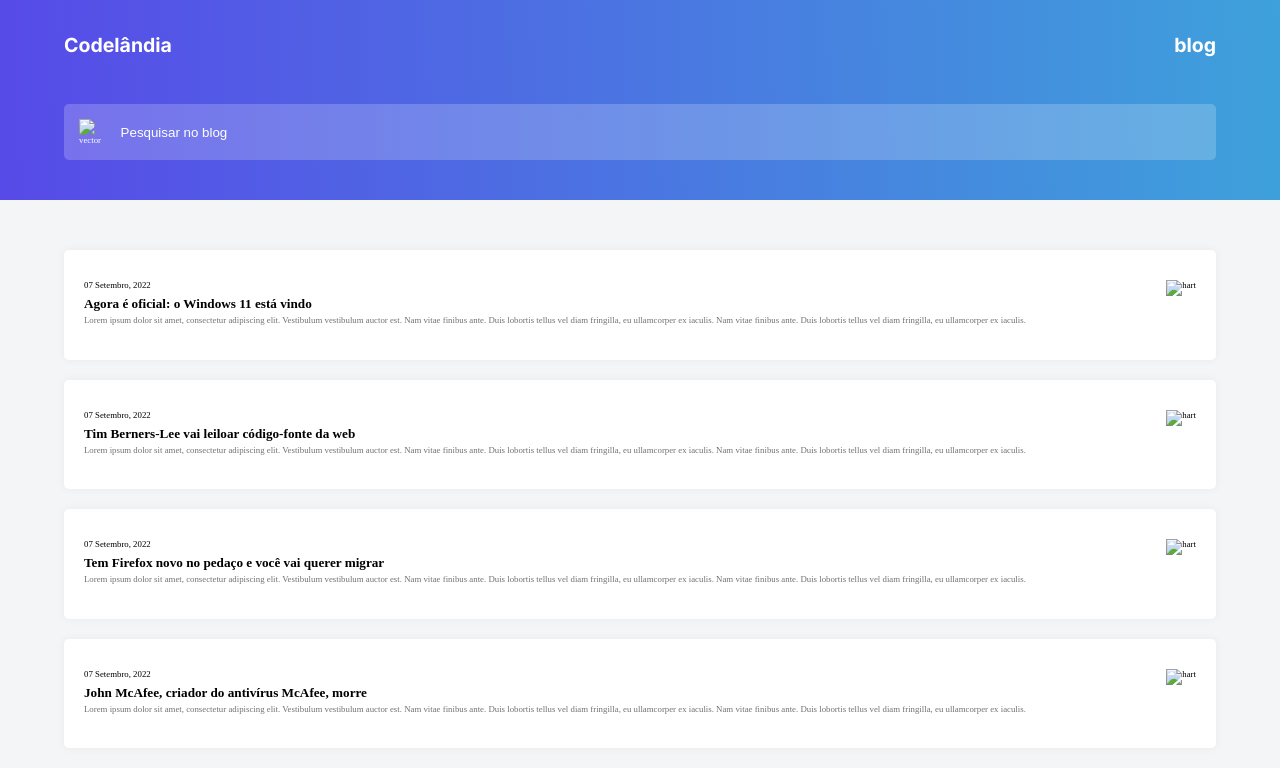
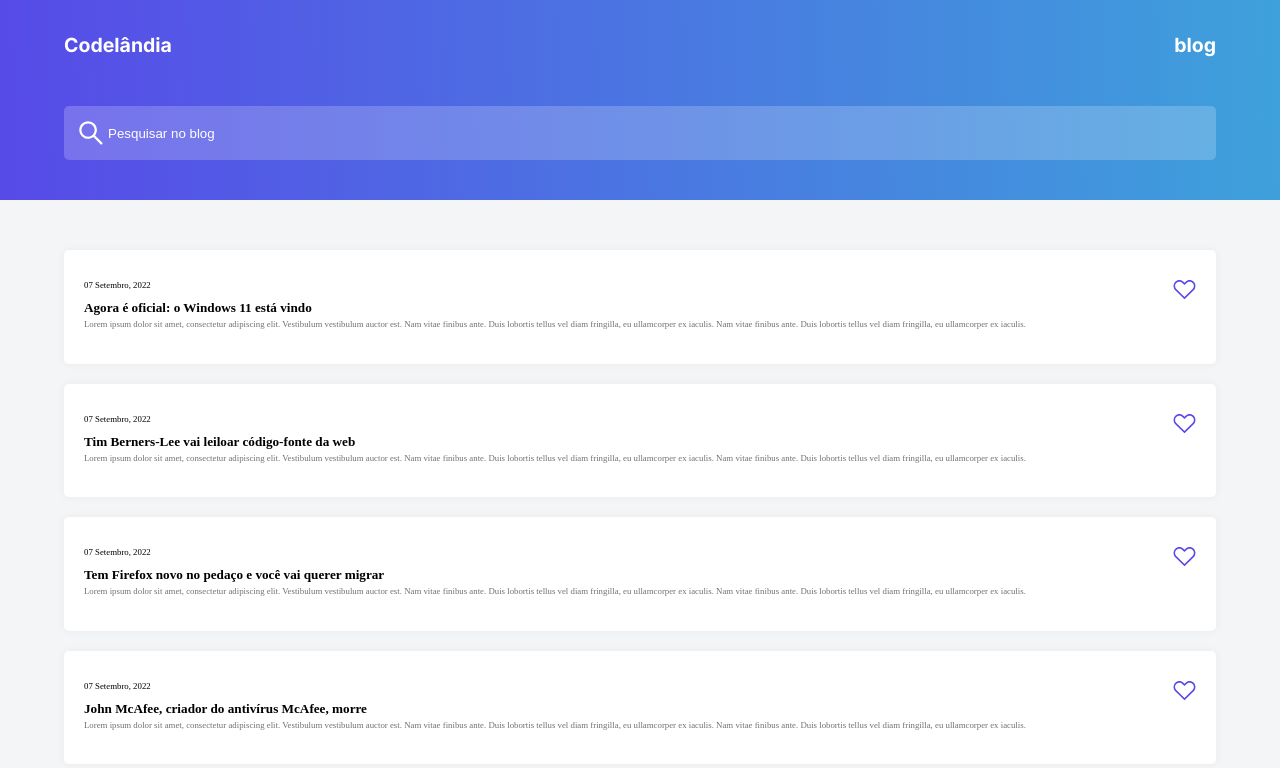
Before and after one commit to corde177/blog, a plain HTML site: page index.html in a window 1280 px wide. Drawn offline with Linux system fonts and the light colour scheme; the site is published under a folder, as on GitHub Pages, so addresses that start at the root find nothing.

Commit message:
update all

```diff
--- a/index.html
+++ b/index.html
@@ -20,7 +20,7 @@
              <h1>blog</h1>
           </div>
           <div class="search">
-             <img src="/assets/Vector.svg" alt="vector">
+             <img src="./assets/Vector.svg" alt="vector">
              <input type="text" placeholder="Pesquisar no blog">
           </div>
         </nav>
@@ -31,7 +31,7 @@
             <div class="cards">
                <div class="date">
                   <p>07 Setembro, 2022</p>
-                  <img src="/assets/Vector-heart.svg" alt="hart">
+                  <img src="./assets/Vector-heart.svg" alt="hart">
                </div>
                <div class="title-text">
                    <h2>Agora é oficial: o Windows 11 está vindo</h2>
@@ -45,7 +45,7 @@
             <div class="cards">
                 <div class="date">
                    <p>07 Setembro, 2022</p>
-                   <img src="/assets/Vector-heart.svg" alt="hart">
+                   <img src="./assets/Vector-heart.svg" alt="hart">
                 </div>
                 <div class="title-text">
                     <h2>Tim Berners-Lee vai leiloar código-fonte da web</h2>
@@ -59,7 +59,7 @@
              <div class="cards">
                 <div class="date">
                    <p>07 Setembro, 2022</p>
-                   <img src="/assets/Vector-heart.svg" alt="hart">
+                   <img src="./assets/Vector-heart.svg" alt="hart">
                 </div>
                 <div class="title-text">
                     <h2>Tem Firefox novo no pedaço e você vai querer migrar</h2>
@@ -73,7 +73,7 @@
              <div class="cards">
                 <div class="date">
                    <p>07 Setembro, 2022</p>
-                   <img src="/assets/Vector-heart.svg" alt="hart">
+                   <img src="./assets/Vector-heart.svg" alt="hart">
                 </div>
                 <div class="title-text">
                     <h2>John McAfee, criador do antivírus McAfee, morre</h2>
```
Also changed, not shown: assets/blog.png (added).
